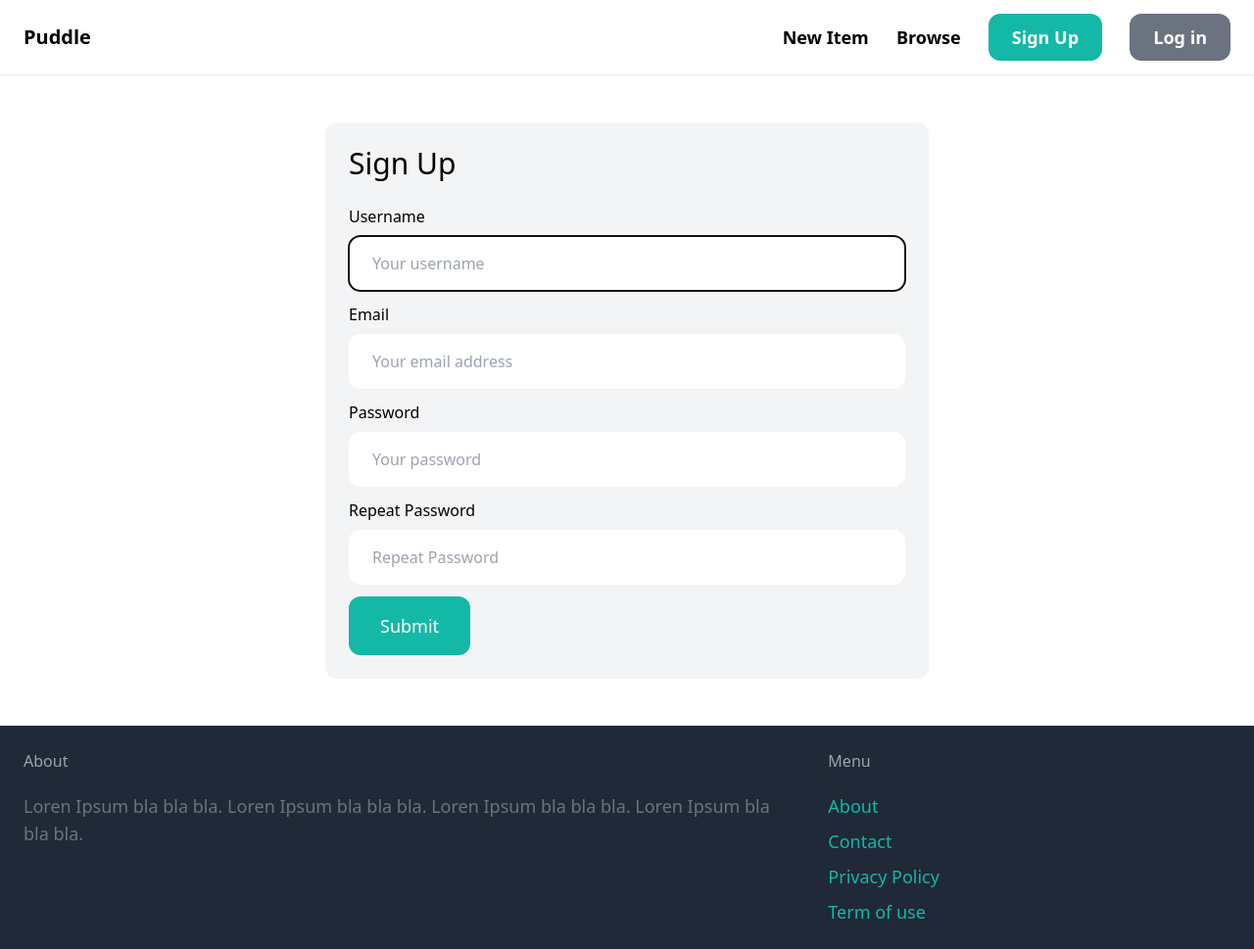
After one commit to Sa-eedah/puddle, a Django app: page /signup/ in a window 1280 px wide. The commit adds this page. Shown: the whole page at 98% size. Run offline with Django 5.2, Linux system fonts and the light colour scheme; some libraries are stand-ins or nearby versions.

Commit message:
add image form login signup html

```diff
--- /dev/null
+++ b/item/urls.py
@@ -0,0 +1,9 @@
+from django.urls import path
+
+from . import views
+
+app_name = 'item'
+
+urlpatterns = [
+    path('<int:pk>/', views.detail, name='detail'),
+]
--- /dev/null
+++ b/puddle_app/forms.py
@@ -0,0 +1,39 @@
+from django import forms
+from django.contrib.auth.forms import UserCreationForm, AuthenticationForm
+from django.contrib.auth.models import User
+
+class LoginForm(AuthenticationForm):
+    username = forms.CharField(widget=forms.TextInput (attrs={
+        'placeholder':'Your username',
+        'class': 'w-full py-4 px-6 rounded-xl',
+    }))
+    password = forms.CharField(widget=forms.PasswordInput(attrs={
+        'placeholder':'Your password',
+        'class': 'w-full py-4 px-6 rounded-xl',
+    }))
+
+
+class SignupForm(UserCreationForm):
+    class Meta:
+        model = User
+        fields = ('username','email','password1','password2')
+
+    username = forms.CharField(widget=forms.TextInput (attrs={
+        'placeholder':'Your username',
+        'class': 'w-full py-4 px-6 rounded-xl',
+    }))
+
+    email = forms.CharField(widget=forms.EmailInput (attrs={
+        'placeholder':'Your email address',
+        'class': 'w-full py-4 px-6 rounded-xl',
+    }))
+
+    password1 = forms.CharField(widget=forms.PasswordInput(attrs={
+        'placeholder':'Your password',
+        'class': 'w-full py-4 px-6 rounded-xl',
+    }))
+
+    password2 = forms.CharField(widget=forms.PasswordInput (attrs={
+        'placeholder':'Repeat Password',
+        'class': 'w-full py-4 px-6 rounded-xl',
+    }))
--- a/puddle_app/templates/puddle_app/base.html
+++ b/puddle_app/templates/puddle_app/base.html
@@ -14,8 +14,8 @@
             <a href="#" class="text-lg font-semibold hover:text-gray-500">New Item</a>
             <a href="#" class="text-lg font-semibold hover:text-gray-500">Browse</a>
 
-            <a href="#" class="px-6 py-3 text-lg font-semibold bg-teal-500 text-white rounded-xl hover:bg-teal-700">Sign Up</a>
-            <a href="#" class="px-6 py-3 text-lg font-semibold bg-gray-500 text-white rounded-xl hover:bg-gray-700">Log in</a>
+            <a href="{% url 'puddle_app:signup' %}" class="px-6 py-3 text-lg font-semibold bg-teal-500 text-white rounded-xl hover:bg-teal-700">Sign Up</a>
+            <a href="{% url 'puddle_app:login' %}" class="px-6 py-3 text-lg font-semibold bg-gray-500 text-white rounded-xl hover:bg-gray-700">Log in</a>
         </div>
     </nav>
     <div class="px-6 py-6">
@@ -32,9 +32,9 @@
         <div class="w-1/3">
             <h3 class="mb-5 font semibold text-gray-400">Menu</h3>
 
-            <ul class="spce-y-2">
+            <ul class="space-y-2">
                 <li><a href="#" class="text-lg text-teal-500 hover:text-teal-700">About</a></li>
-                <li><a href="{% url 'contact' %}" class="text-lg text-teal-500 hover:text-teal-700">Contact</a></li>
+                <li><a href="{% url 'puddle_app:contact' %}" class="text-lg text-teal-500 hover:text-teal-700">Contact</a></li>
                 <li><a href="#" class="text-lg text-teal-500 hover:text-teal-700">Privacy Policy</a></li>
                 <li><a href="#" class="text-lg text-teal-500 hover:text-teal-700">Term of use</a></li>
             </ul>
--- /dev/null
+++ b/puddle_app/templates/puddle_app/signup.html
@@ -0,0 +1,45 @@
+{% extends 'puddle_app/base.html' %}
+
+{% block title %}Sign Up {% endblock %}
+{% block content %}
+<div class="w-1/2 my-6 mx-auto p-6 bg-gray-100 rounded-xl">
+    <h1 class="mb-6 text-3xl">Sign Up</h1>
+
+    <form method="post" action=".">
+        {% csrf_token %}
+
+        <div class="mb-3">
+            <label class="inline-block mb-2">Username</label><br>
+            {{ form.username }}
+        </div>
+
+        <div class="mb-3">
+            <label class="inline-block mb-2">Email</label><br>
+            {{ form.email }}
+        </div>
+
+        <div class="mb-3">
+            <label class="inline-block mb-2">Password</label><br>
+            {{ form.password1 }}
+        </div>
+
+        <div class="mb-3">
+            <label class="inline-block mb-2">Repeat Password</label><br>
+            {{ form.password2 }}
+        </div>
+
+        {% if form.errors or form.non_field_errors %}
+        <div class="mb-3 p-6 bg-red-100 rounded-xl">
+            {% for field in form %}
+            {{ fielf.errors }}
+            {% endfor %}
+
+            {{ form.non_field_errors}}
+        </div>
+
+        {% endif %}
+
+        <button class="py-4 px-8 text-lg bg-teal-500 hover:bg-teal-700 rounded-xl text-white">Submit</button>
+    </form>
+</div>
+{% endblock %}
--- /dev/null
+++ b/puddle_app/urls.py
@@ -0,0 +1,14 @@
+from django.contrib.auth import views as auth_views
+from django.urls import path
+
+from . import views
+from .forms import LoginForm
+
+app_name = 'puddle_app'
+
+urlpatterns = [
+    path('', views.index, name='index'),
+    path('contact/', views.contact, name='contact'),
+    path('signup/', views.signup, name='signup'),
+    path('login/', auth_views.LoginView.as_view(template_name='puddle_app/login.html',authentication_form=LoginForm), name='login'),
+]
--- a/puddle_app/views.py
+++ b/puddle_app/views.py
@@ -1,9 +1,31 @@
-from django.shortcuts import render
+from django.shortcuts import render, redirect
+
+from item.models import Category, Item
+
+from .forms import SignupForm
 
 # Create your views here.
 """Homepage"""
 def index(request):
-    return render(request, 'puddle_app/index.html')
+    items = Item.objects.filter(is_sold=False)[0:6]
+    categories = Category.objects.all()
+    return render(request, 'puddle_app/index.html', {'categories':categories, 'items': items,})
 
 def contact(request):
     return render(request, 'puddle_app/contact.html')
+
+def signup(request):
+    if request.method == 'POST':
+        form = SignupForm(request.POST)
+
+        if form.is_valid():
+            form.save()
+
+        return redirect('/login/')
+
+    else:
+        form = SignupForm
+
+    return render(request, 'puddle_app/signup.html', {
+        'form':form
+    })
--- a/puddle_marketplace/settings.py
+++ b/puddle_marketplace/settings.py
@@ -26,6 +26,10 @@ SECRET_KEY = 'django-insecure--9e7fk+gpzo7!u&#5fd(&w!!tn*!_5xc!68$&++is*vn(ye)^p
 DEBUG = True
 
 ALLOWED_HOSTS = []
+
+LOGIN_URL = '/login/'
+LOGIN_REDIRECT_URL = '/'
+LOGOUT_REDIRECT_URL = '/'
 
 
 # Application definition
--- a/puddle_marketplace/urls.py
+++ b/puddle_marketplace/urls.py
@@ -14,13 +14,13 @@ Including another URLconf
     1. Import the include() function: from django.urls import include, path
     2. Add a URL to urlpatterns:  path('blog/', include('blog.urls'))
 """
+from django.conf import settings
+from django.conf.urls.static import static
 from django.contrib import admin
-from django.urls import path
-
-from puddle_app.views import index,contact
+from django.urls import path, include
 
 urlpatterns = [
-    path('', index, name='index'),
-    path('contact/', contact, name='contact'),
+    path('', include('puddle_app.urls')),
+    path('items/', include('item.urls')),
     path('admin/', admin.site.urls),
-]
+] + static(settings.MEDIA_URL, document_root=settings.MEDIA_ROOT)
```
Also changed, not shown: item/templates/item/detail.html (added, +44 -0 lines), item/views.py (+10 -1 lines), puddle_app/templates/puddle_app/index.html (+33 -1 lines), puddle_app/templates/puddle_app/login.html (added, +35 -0 lines), Media/item_images/toy-car.jpg (added), db.sqlite3.
